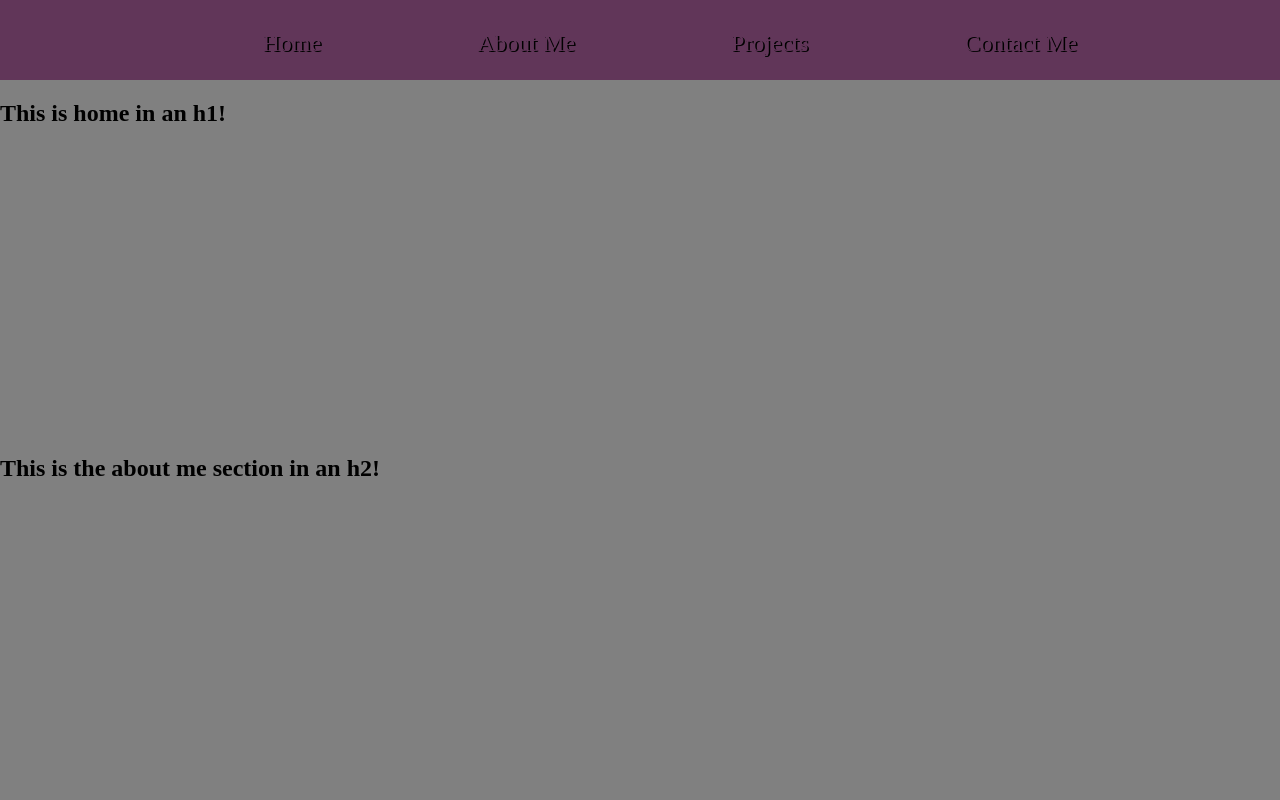
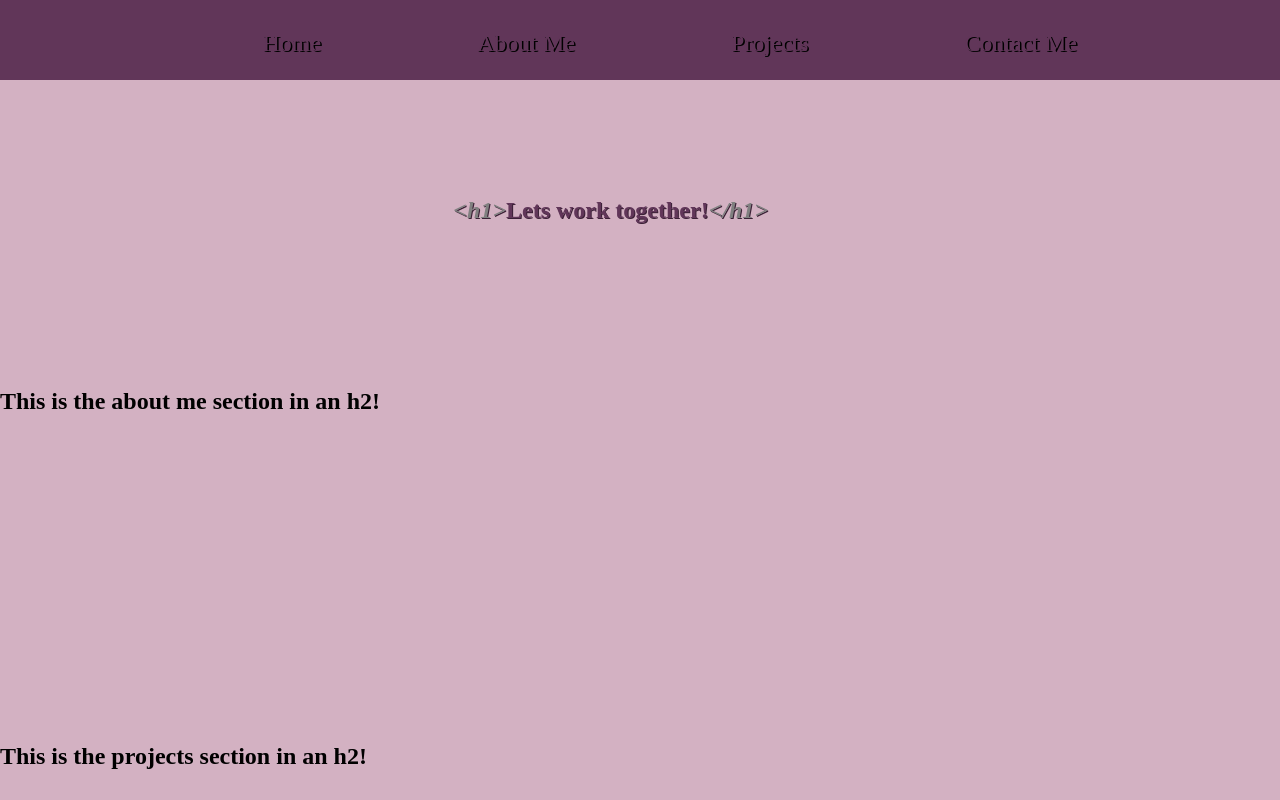
Before and after one commit to baHarmon1/baHarmon1.github.io, a plain HTML site: page index.html in a window 1280 px wide. Shown: the top 800 px of the page. Drawn offline with Linux system fonts and the light colour scheme.

Commit message:
Fixed positional issure with #welcomeBlurb

```diff
--- a/css/style.css
+++ b/css/style.css
@@ -7,6 +7,10 @@ body {
 
 /* navbar
     Pasture of Dreams color pallette from Canva
+    Mauve #D3B1C2
+    Lavender #C197D2
+    Black
+    Orchid #613659
  */
 
 .container {
@@ -69,3 +73,28 @@ nav a::before {
 nav a:hover::before {
     width: 100%;
 }
+
+
+/* End of navbar */
+
+main {
+    background-color: #D3B1C2;
+}
+
+#home {
+    position: relative;
+}
+
+#welcomeBlurb {
+    color: #613659;
+    text-shadow: 1px 1px #3b2136;
+    margin: 0%;
+    position: absolute;
+    bottom: 50%;
+    right: 40%;
+}
+
+.codeText {
+    color: grey;
+    font-style: italic;
+}
--- a/index.html
+++ b/index.html
@@ -27,7 +27,8 @@
 
     <main>
         <section id="home">
-            <h1>This is home in an h1!</h1>
+            <h1 id="welcomeBlurb"> <span class="codeText"> &lt;h1&gt;</span>Lets work together!<span class="codeText">&lt;/h1&gt;</span>
+            </h1>
             <br>
             <br>
             <br>
```
